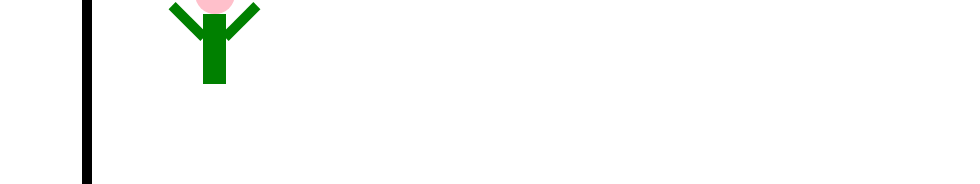
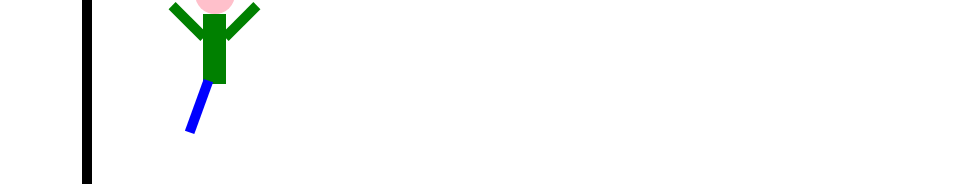
Before and after one commit to Ryan-Wilkinson/first-project, a plain HTML site: page index.html in a window 1280 px wide. Shown: the part 348-532 px from the top of the page, without its empty margins (26-1006 px from the left). Drawn offline with nearby package versions, Linux system fonts and the light colour scheme.

Commit message:
added hangman left leg

```diff
--- a/style.css
+++ b/style.css
@@ -84,3 +84,12 @@ h2 {
 	transform: rotate(45deg);
 	background-color: green;
 }
+
+#hangmanLleg {
+	height: 55px;
+	width: 10px;
+	margin-left: 162px;
+	margin-top: 35px;
+	transform: rotate(20deg);
+	background-color: blue;
+}
```
